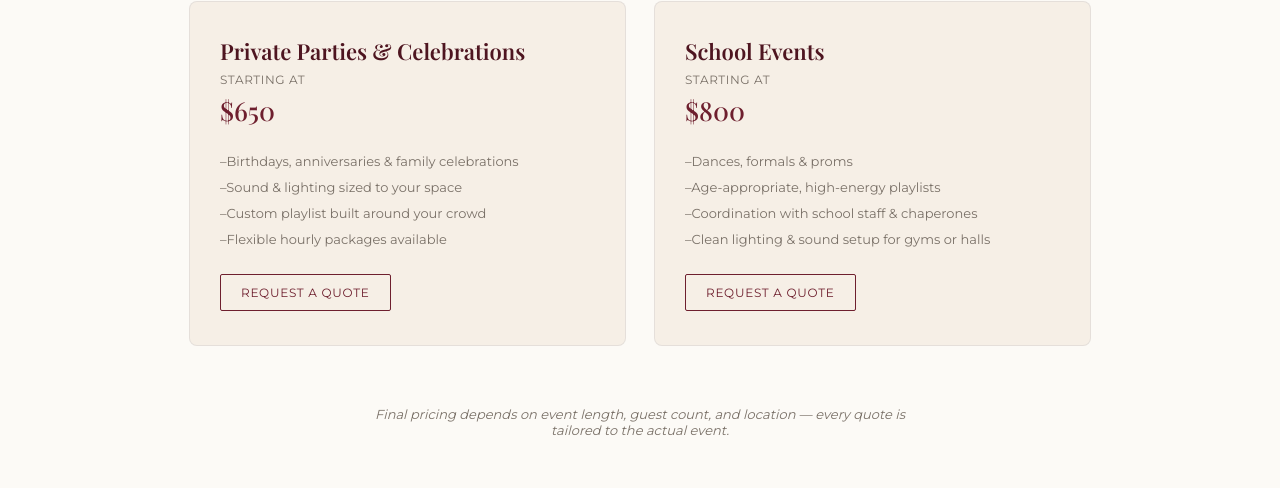
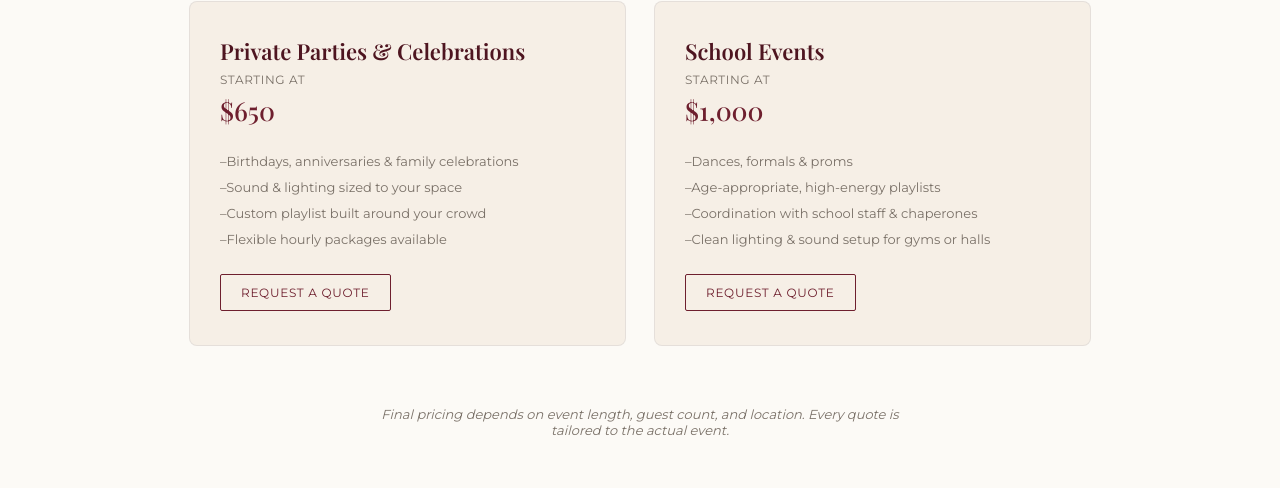
Before and after one commit to Jorgito76/blator-productions, a plain HTML site: page services-private-parties.html in a window 1280 px wide. Shown: the part 439-927 px from the top of the page. Drawn offline with nearby package versions, Linux system fonts and the light colour scheme.

Commit message:
updated pricing for school events

```diff
--- a/services-private-parties.html
+++ b/services-private-parties.html
@@ -63,7 +63,7 @@
   <div class="cat-card">
     <h2>School Events</h2>
     <p class="starting">Starting at</p>
-    <p class="price">$800</p>
+    <p class="price">$1,000</p>
     <ul>
       <li>Dances, formals &amp; proms</li>
       <li>Age-appropriate, high-energy playlists</li>
@@ -74,7 +74,7 @@
   </div>
 </div>
 
-<p class="note">Final pricing depends on event length, guest count, and location — every quote is tailored to the actual event.</p>
+<p class="note">Final pricing depends on event length, guest count, and location. Every quote is tailored to the actual event.</p>
 
 <section class="final-cta navy-bg">
   <h2>Let's Talk About Your Event</h2>
```
